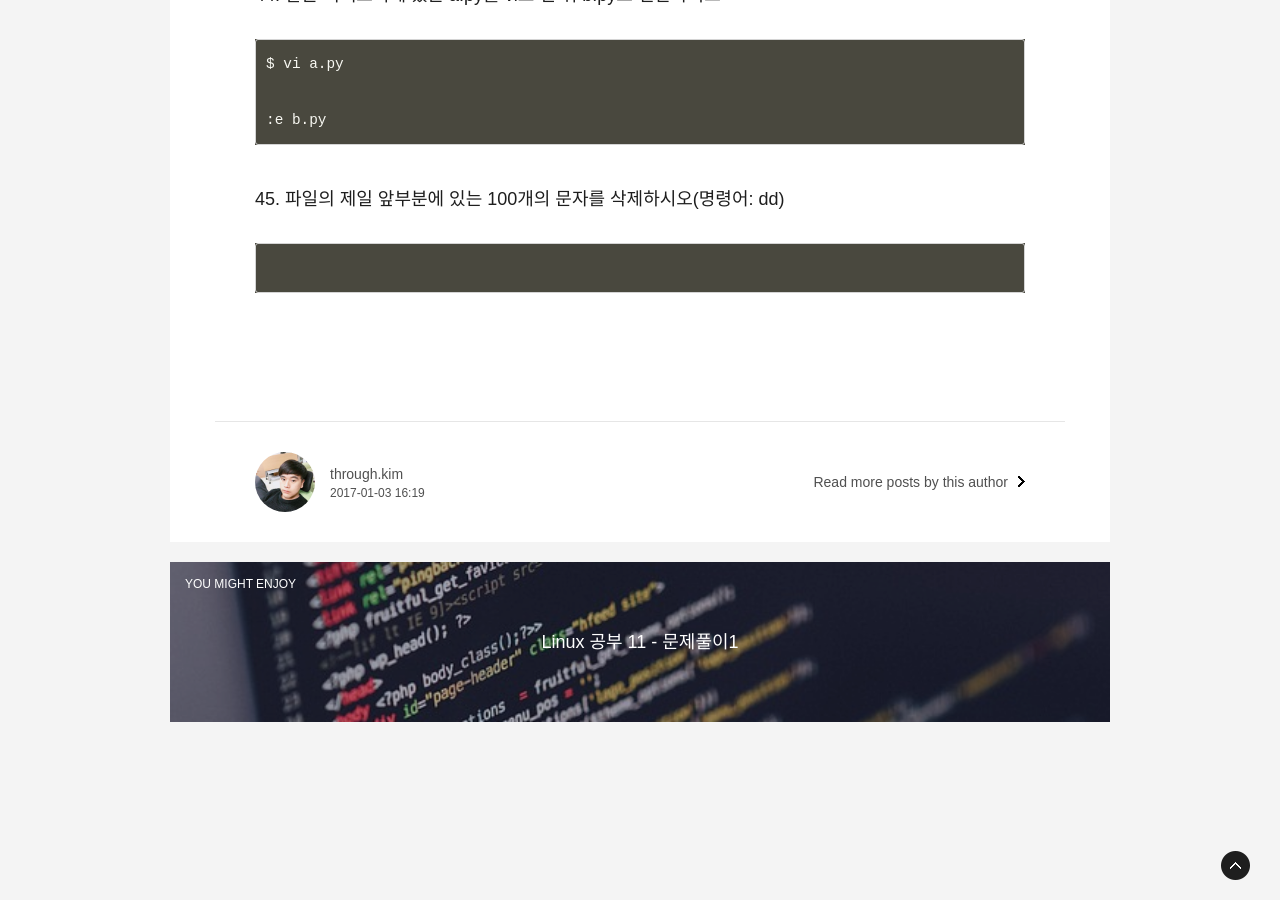
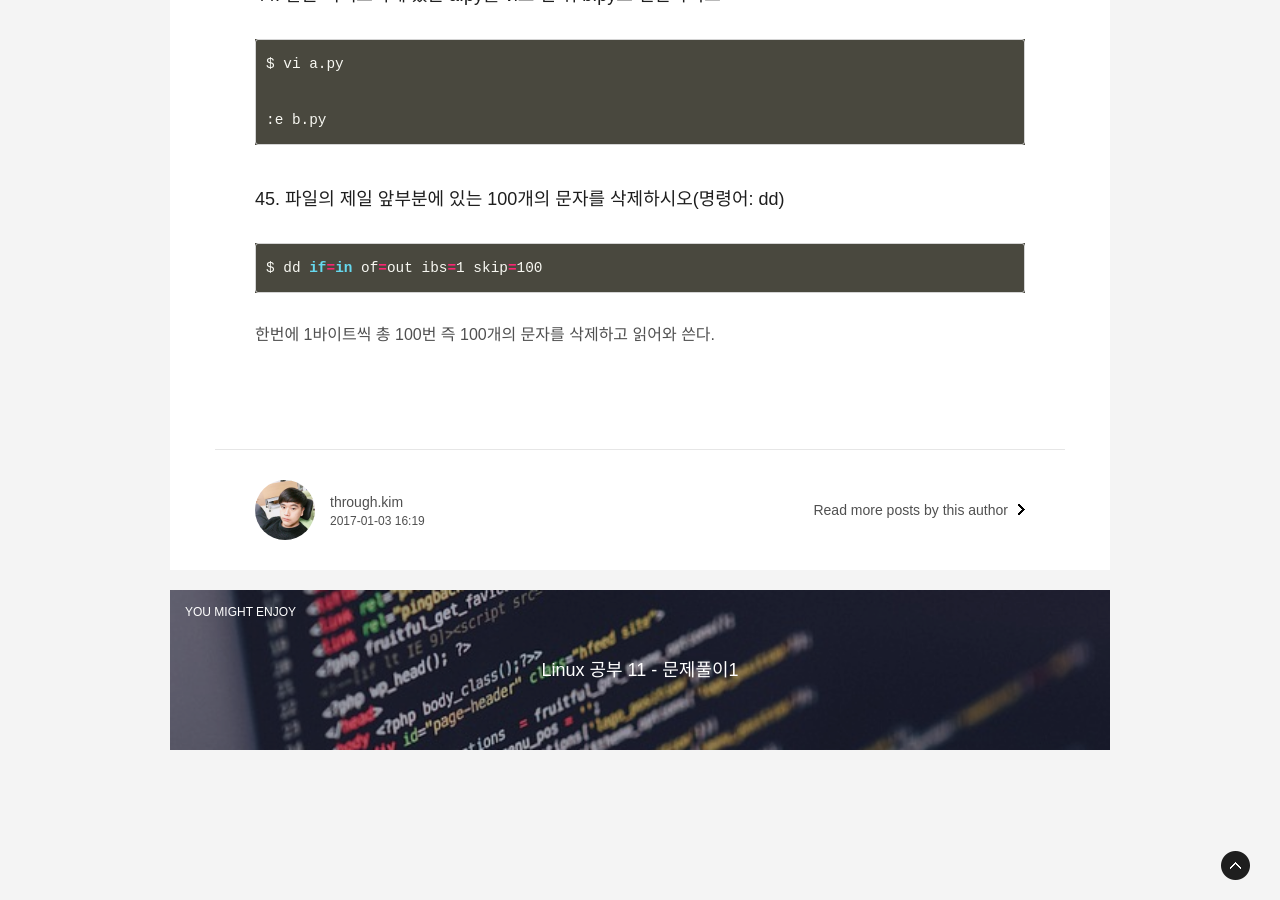
Before and after one commit to ThroughKim/throughkim.github.com, a Jekyll site: the page built from _posts/2017-01-04-linux-12.md, in a window 1280 px wide and 900 px high, scrolled down 11358 px. Built offline with Jekyll 4.4.1, drawn with Linux system fonts in a browser that asks for light colours; some web fonts are replaced.

Commit message:
upload blog

````diff
--- a/_posts/2017-01-04-linux-12.md
+++ b/_posts/2017-01-04-linux-12.md
@@ -368,5 +368,6 @@ $ vi a.py
 ```
 ### 45. 파일의 제일 앞부분에 있는 100개의 문자를 삭제하시오(명령어: dd)
 ```bash
-
+$ dd if=in of=out ibs=1 skip=100
 ```
+한번에 1바이트씩 총 100번 즉 100개의 문자를 삭제하고 읽어와 쓴다.
````
